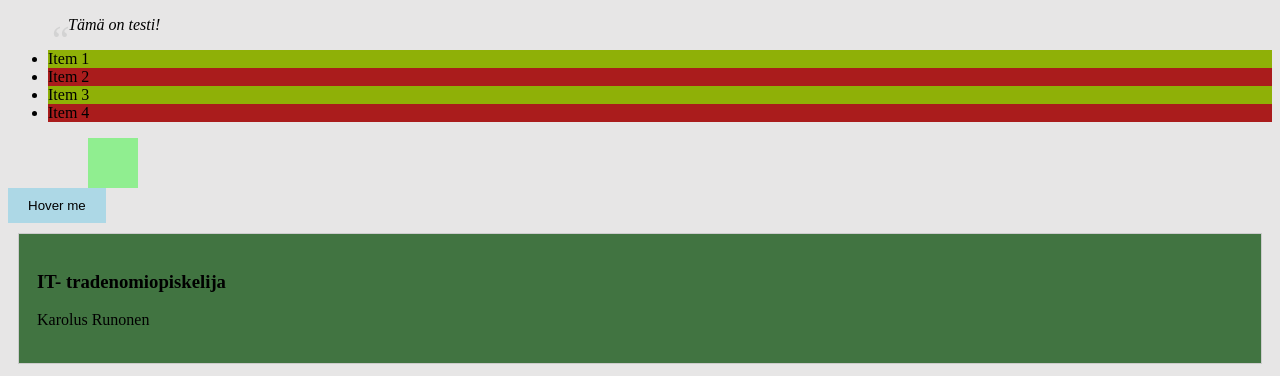
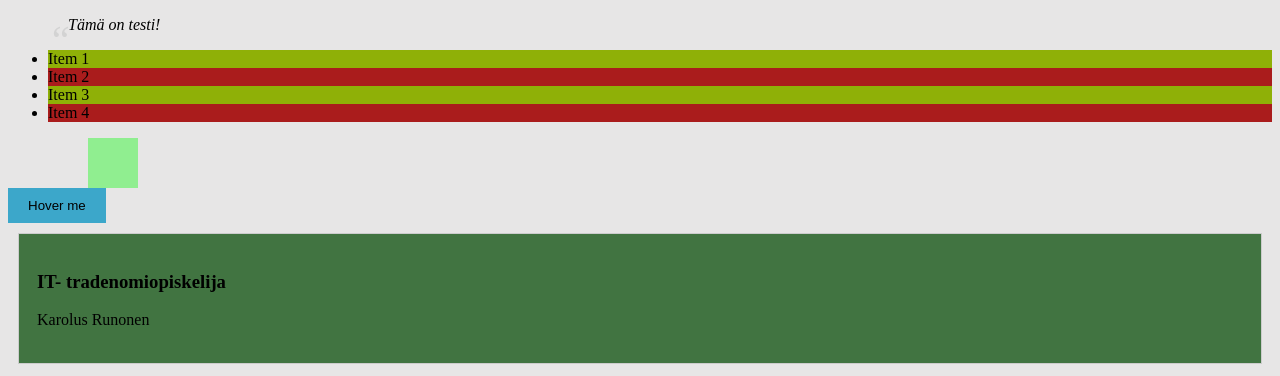
Before and after one commit to kargalas/website_dev_course_autumn_2026, a plain HTML site: page WORKSHOP.03/index.html in a window 1280 px wide. Shown: the top 376 px of the page. Drawn offline with Linux system fonts and the light colour scheme.

Commit message:
kaorlus_runonen_avdcd_css

```diff
--- a/WORKSHOP.03/index.html
+++ b/WORKSHOP.03/index.html
@@ -64,7 +64,7 @@ table {
       background-color: #146218;
     }
 .transition-button {
-        background-color: lightblue;
+        background-color: rgb(60, 167, 202);
         padding: 10px 20px;
         border: none;
         cursor: pointer;
```
